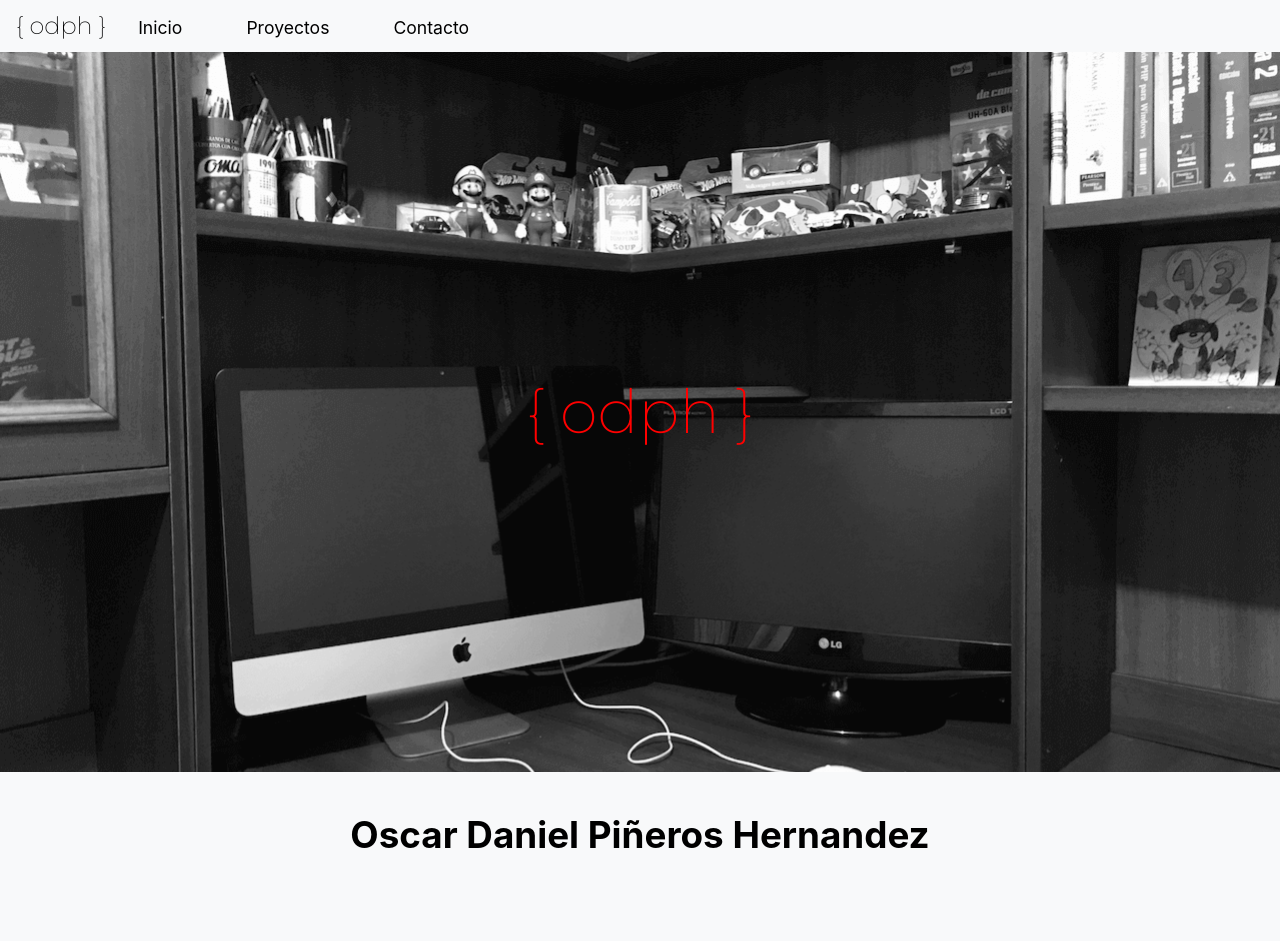
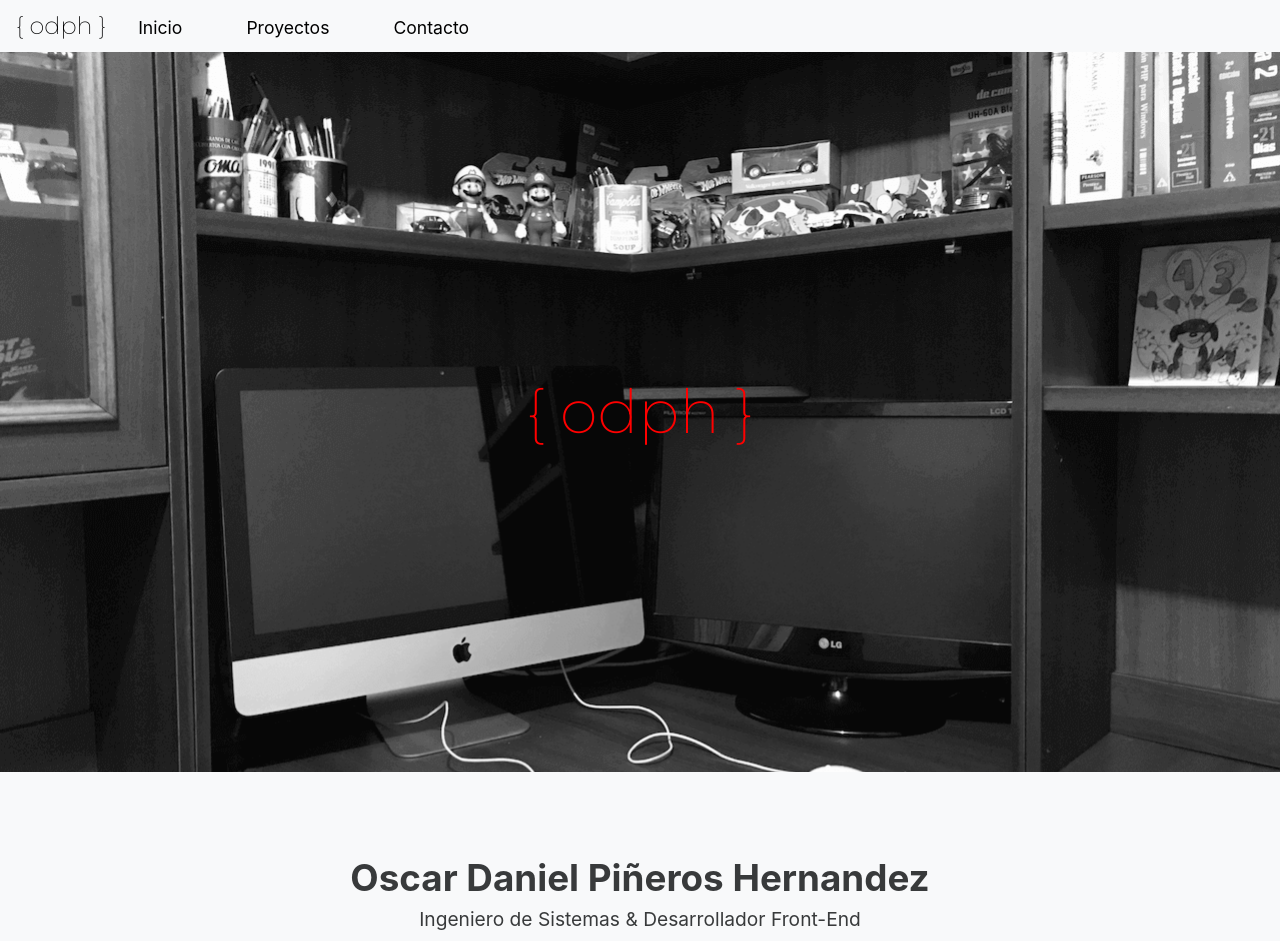
Before and after one commit to odpinerosh/odph.github.io, a React (Create React App) app: page / in a window 1280 px wide. Shown: the top 941 px of the page. Built offline with nearby package versions, Linux system fonts and the light colour scheme.

Commit message:
chore: some minor css adj

```diff
--- a/public/index.html
+++ b/public/index.html
@@ -14,6 +14,7 @@
       manifest.json provides metadata used when your web app is installed on a
       user's mobile device or desktop. See https://developers.google.com/web/fundamentals/web-app-manifest/
     -->
+    <link rel="stylesheet" href="https://use.fontawesome.com/releases/v5.8.2/css/all.css" integrity="sha384-oS3vJWv+0UjzBfQzYUhtDYW+Pj2yciDJxpsK1OYPAYjqT085Qq/1cq5FLXAZQ7Ay" crossorigin="anonymous">
     <link rel="manifest" href="%PUBLIC_URL%/manifest.json" />
     <link rel="preconnect" href="https://fonts.googleapis.com">
     <link rel="preconnect" href="https://fonts.gstatic.com" crossorigin>
--- a/src/components/WhoIs/MainInfo.css
+++ b/src/components/WhoIs/MainInfo.css
@@ -1,20 +1,21 @@
 .main-info {
     background-color: #F8F9FA;
     display: grid;
-    place-items: center;
+    align-content: center;
     min-height: 30vh;
     height: 30vh;
 
 }
 
 .main-info-h1 {
+    color: #383a3b;
     text-transform: capitalize;
     font-size: 2.3rem;
     text-align: center;
-    width: 90%;
 }
 
 .main-info-p {
-    font-size: 1.8rem;
+    color: #383a3b;
+    font-size: 1.2rem;
     text-align: center;
 }
```
